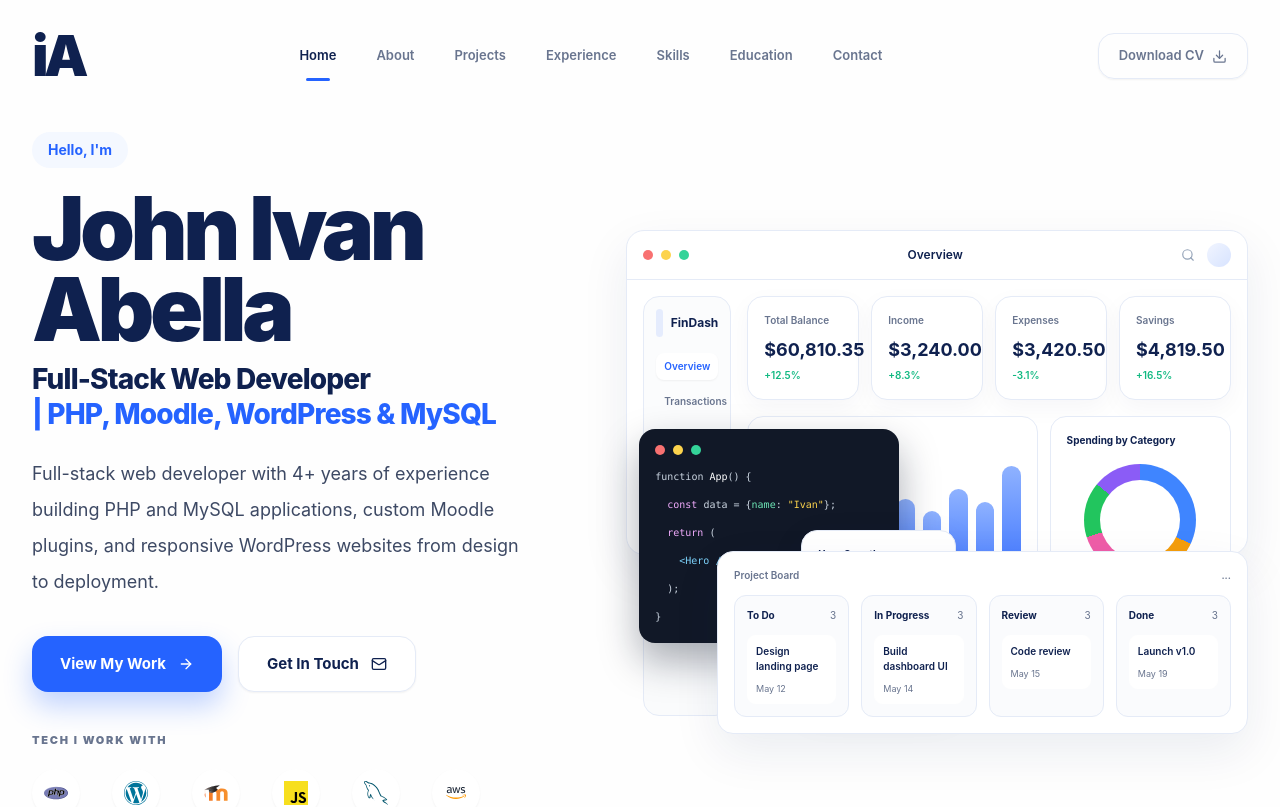
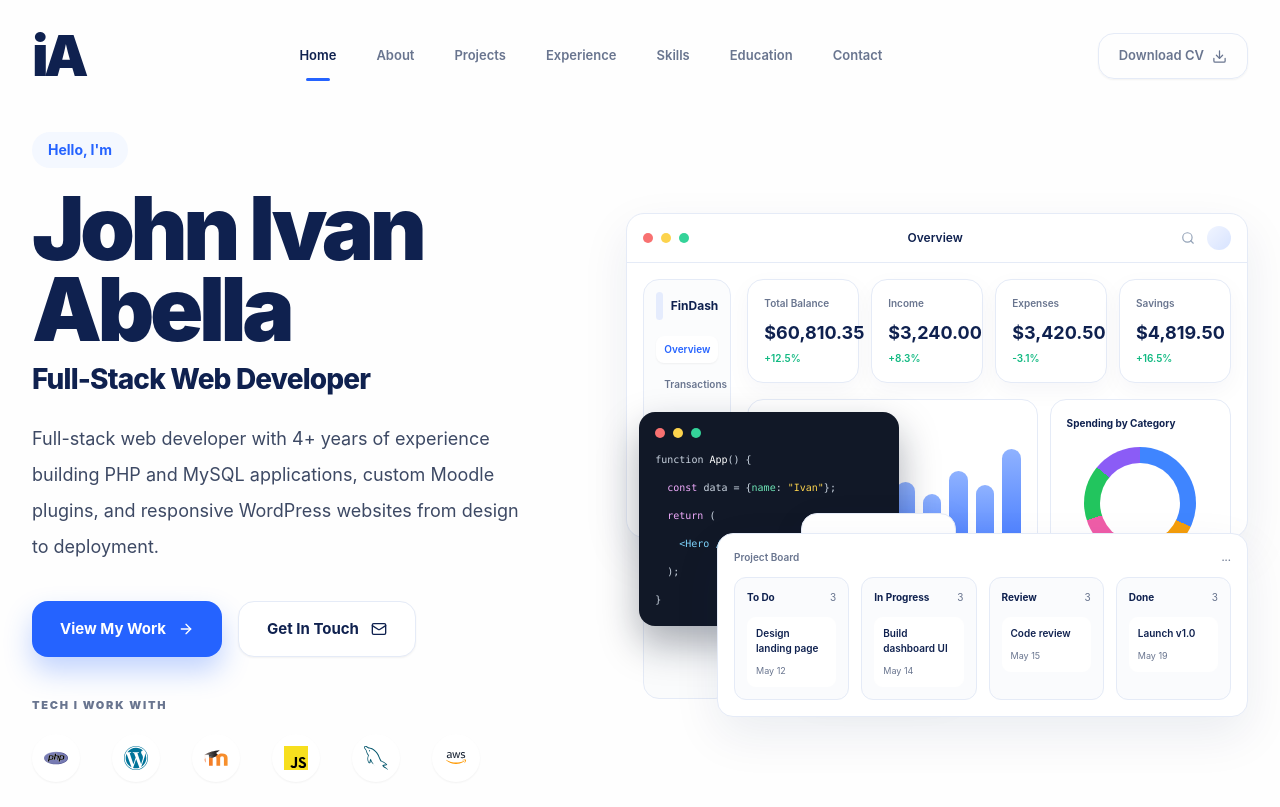
Before and after one commit to iamivanabella/portfolio, a Next.js app: page / in a window 1280 px wide. Shown: the top 807 px of the page. Built offline with nearby package versions, Linux system fonts and the light colour scheme.

Commit message:
Simplify portfolio hero title

```diff
--- a/src/components/home/HeroSection.tsx
+++ b/src/components/home/HeroSection.tsx
@@ -27,7 +27,7 @@ export function HeroSection({ techIcons }: HeroSectionProps) {
           John Ivan Abella
         </h1>
         <p className="mt-3 text-[28px] font-extrabold leading-tight tracking-[-0.03em] text-ink">
-          Full-Stack Web Developer <span className="block text-blue">| PHP, Moodle, WordPress &amp; MySQL</span>
+          Full-Stack Web Developer
         </p>
         <p className="mt-6 max-w-[500px] text-[17px] leading-9 text-text sm:text-[18px]">
           Full-stack web developer with 4+ years of experience building PHP and MySQL applications,
```
